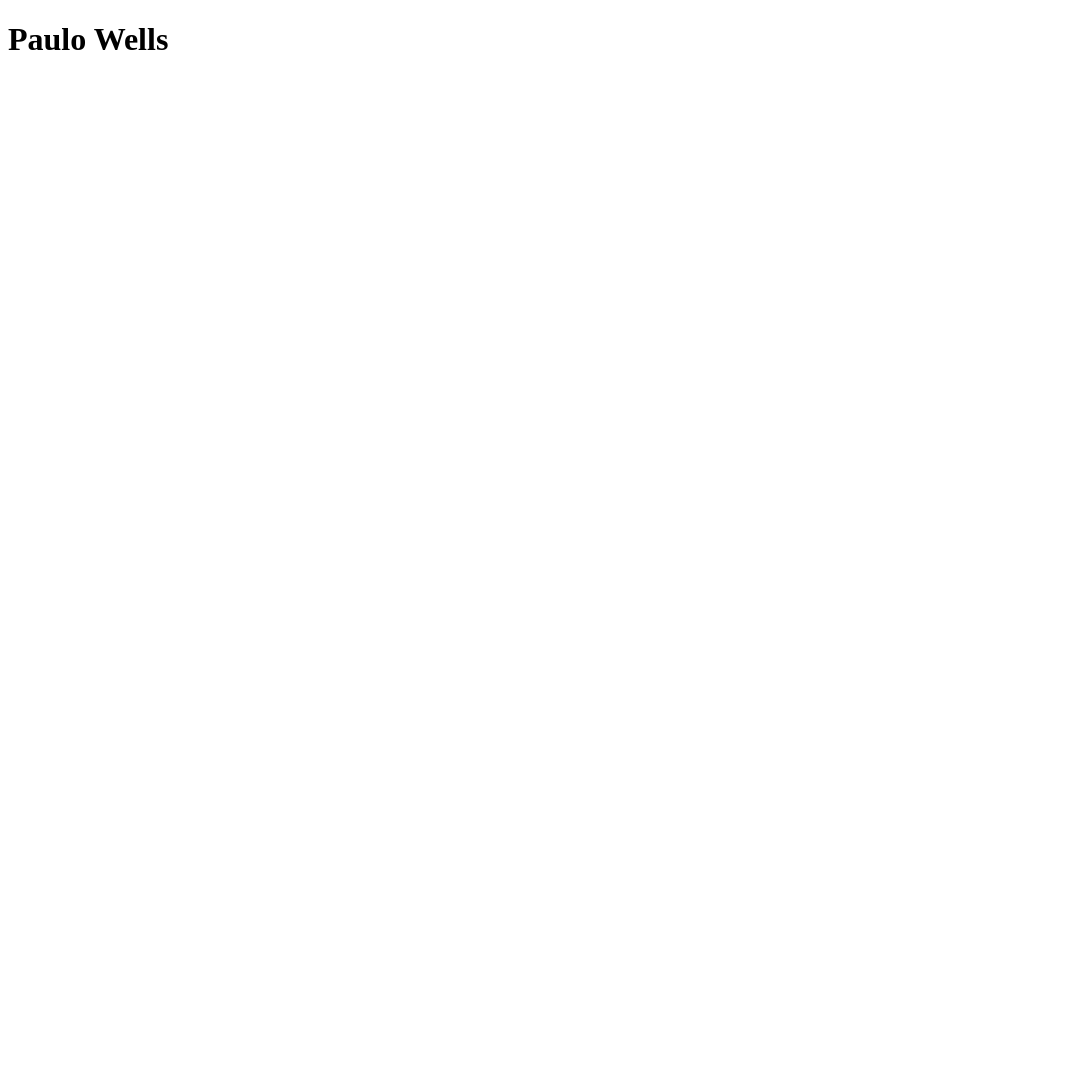
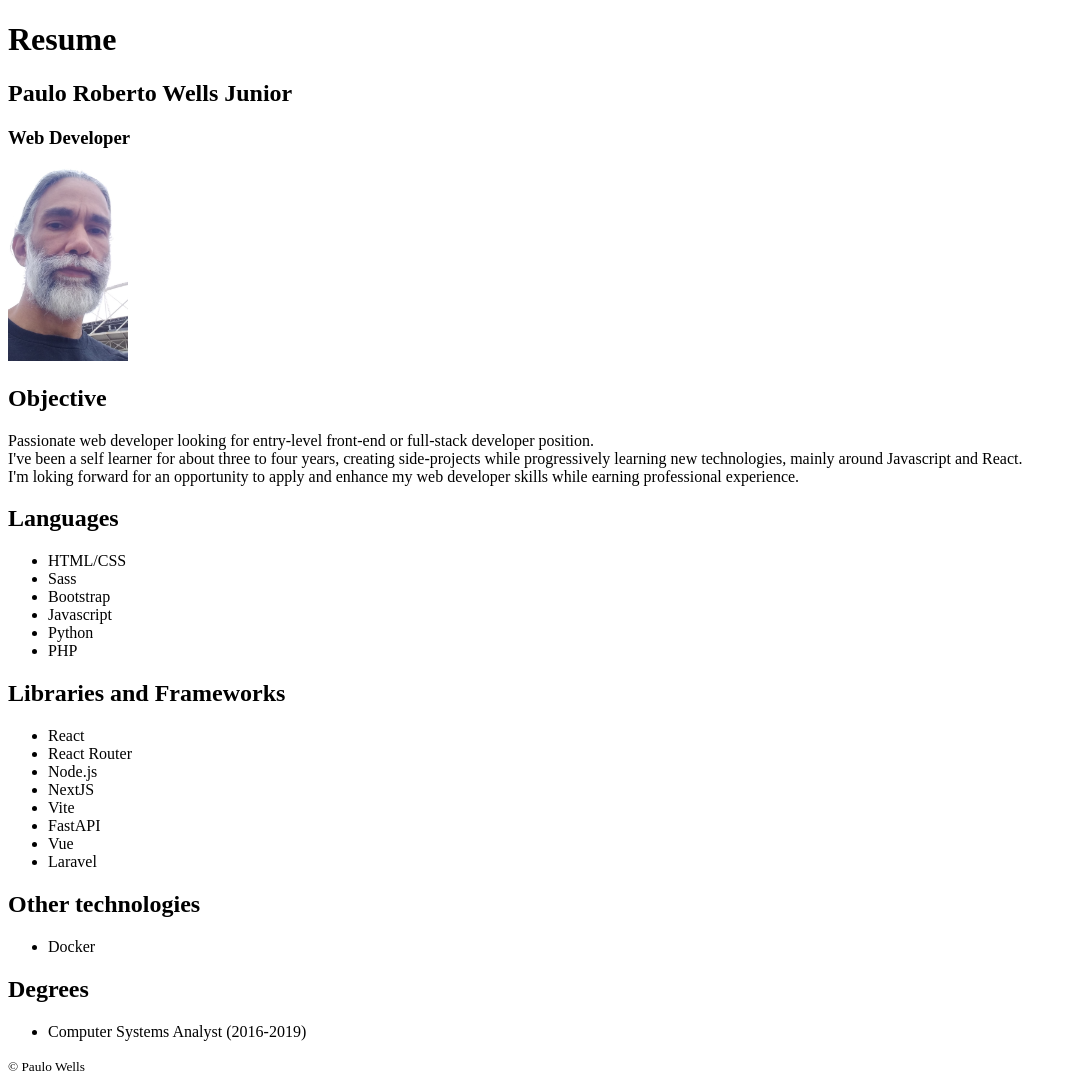
Before and after one commit to wellspr/wellspr.github.io, a plain HTML site: page index.html in a window 1280 px wide. Shown: the whole page, without its empty margins (0-1077 px from the left). Before the commit the page ends 800 px from the top, so only its background shows below. Drawn offline with Linux system fonts and the light colour scheme.

Commit message:
add resume page

```diff
--- a/index.html
+++ b/index.html
@@ -1,10 +1,82 @@
 <!DOCTYPE html>
-<html lang="en" dir="ltr">
-  <head>
-    <meta charset="utf-8">
-    <title>wells's Homepage on Github</title>
-  </head>
-  <body>
-    <h1>Paulo Wells</h1>
-  </body>
+<html lang="en">
+
+<head>
+    <meta charset="UTF-8">
+    <meta name="viewport" content="width=device-width, initial-scale=1.0">
+    <link rel="stylesheet" href="css/index.css">
+    <title>Resume</title>
+</head>
+
+<body>
+    <h1>Resume</h1>
+
+    <header>
+        <h2>Paulo Roberto Wells Junior</h2>
+        <h3>Web Developer</h3>
+        <div>
+            <img src="images/profile_pic.png" alt="Profile Pic" width="120">
+        </div>
+
+    </header>
+
+
+    <main>
+
+        <h2>Objective</h2>
+
+        <p>
+            Passionate web developer looking for entry-level front-end or full-stack developer position.
+            <br>
+            I've been a self learner for about three to four years, creating side-projects while progressively learning new technologies, mainly around Javascript and React.
+            <br>
+            I'm loking forward for an opportunity to apply and enhance my web developer skills while earning professional experience.
+        </p>
+
+        <h2>Languages</h2>
+
+        <ul>
+            <li>HTML/CSS</li>
+            <li>Sass</li>
+            <li>Bootstrap</li>
+            <li>Javascript</li>
+            <li>Python</li>
+            <li>PHP</li>
+        </ul>
+
+        <h2>Libraries and Frameworks</h2>
+
+        <ul>
+            <li>React</li>
+            <li>React Router</li>
+            <li>Node.js</li>
+            <li>NextJS</li>
+            <li>Vite</li>
+            <li>FastAPI</li>
+            <li>Vue</li>
+            <li>Laravel</li>
+        </ul>
+
+        <h2>Other technologies</h2>
+
+        <ul>
+            <li>Docker</li>
+        </ul>
+
+        <h2>Degrees</h2>
+
+        <ul>
+            <li>
+                Computer Systems Analyst (2016-2019)
+            </li>
+        </ul>
+
+    </main>
+
+    <footer>
+        <small>&copy; Paulo Wells</small>
+    </footer>
+
+</body>
+
 </html>
```
Also changed, not shown: images/profile_pic.png (added).
